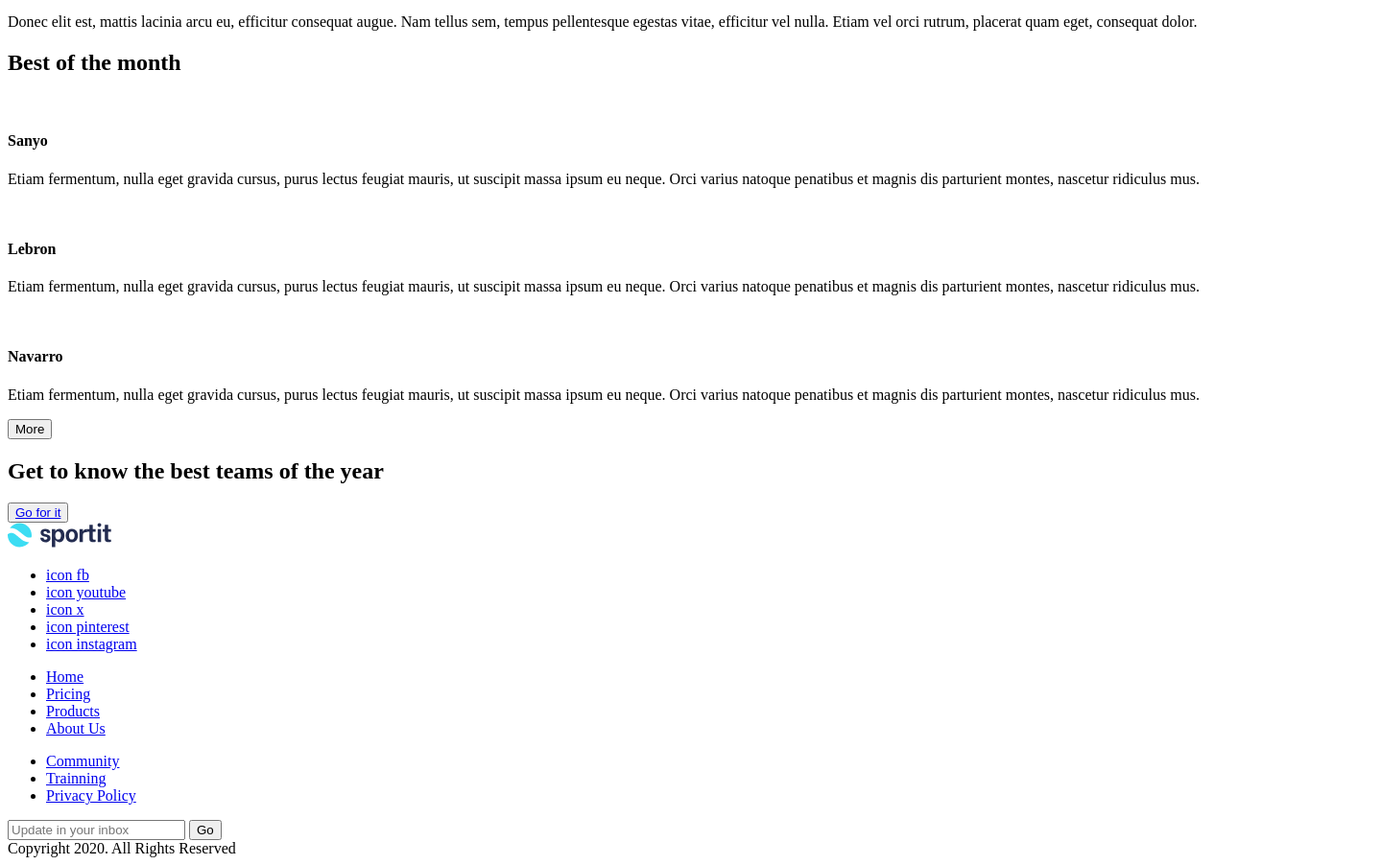
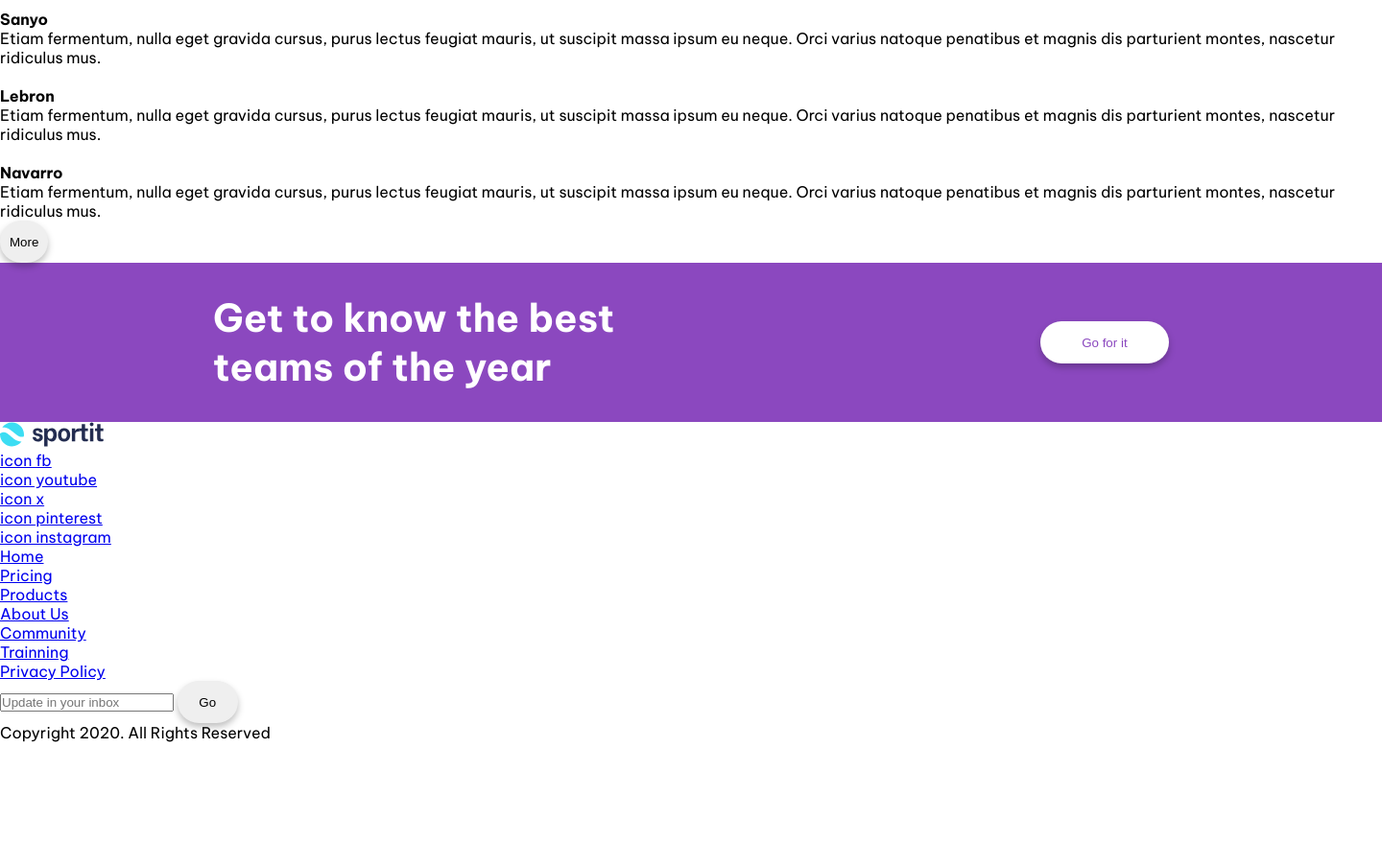
Before and after one commit to daiterranova/sportit, a plain HTML site: page index.html in a window 1280 px wide. Shown: the part 1018-1920 px from the top of the page at 96% size, 1440 px wide, since content can reach past the window. After the commit the page ends 1792 px from the top, so only its background shows below. Drawn offline with Linux system fonts and the light colour scheme.

Commit message:
add styles for call-action article

```diff
--- a/css/index.css
+++ b/css/index.css
@@ -0,0 +1,45 @@
+@import url("https://fonts.googleapis.com/css2?family=Be+Vietnam+Pro:wght@400;500;700&display=swap");
+* {
+  box-sizing: border-box;
+  margin: 0;
+  padding: 0;
+}
+body {
+  font-family: "Be Vietnam Pro", sans-serif;
+  width: 1440px;
+  height: 100vh;
+}
+
+button {
+  border: none;
+  padding: 0.625rem;
+  border-radius: 50px;
+  height: 44px;
+  box-shadow: 0px 4px 7px 0px rgba(0, 0, 0, 0.25);
+}
+.button-regular {
+  width: 134px;
+}
+.button-small {
+  width: 63px;
+}
+.article-call-action {
+  width: 100%;
+  background: #8b48bf;
+  display: flex;
+  align-items: center;
+  justify-content: space-around;
+  padding: 2rem;
+}
+.call-action-title {
+  color: #ffffff;
+  width: 35%;
+  font-size: 2.5rem;
+}
+.call-action-button {
+  background: #ffffff;
+}
+.call-action-button a {
+  text-decoration: none;
+  color: #8b48bf;
+}
--- a/index.html
+++ b/index.html
@@ -119,8 +119,10 @@
         <button>More</button>
       </article>
       <section class="article-call-action">
-        <h2>Get to know the best teams of the year</h2>
-        <button>
+        <h2 class="call-action-title">
+          Get to know the best teams of the year
+        </h2>
+        <button class="call-action-button button-regular">
           <a href="#">Go for it</a>
         </button>
       </section>
@@ -159,7 +161,7 @@
             id="fname"
             name="fname"
           />
-          <button type="submit">Go</button>
+          <button class="button-small" type="submit">Go</button>
         </form>
         <span>Copyright 2020. All Rights Reserved</span>
       </div>
```
